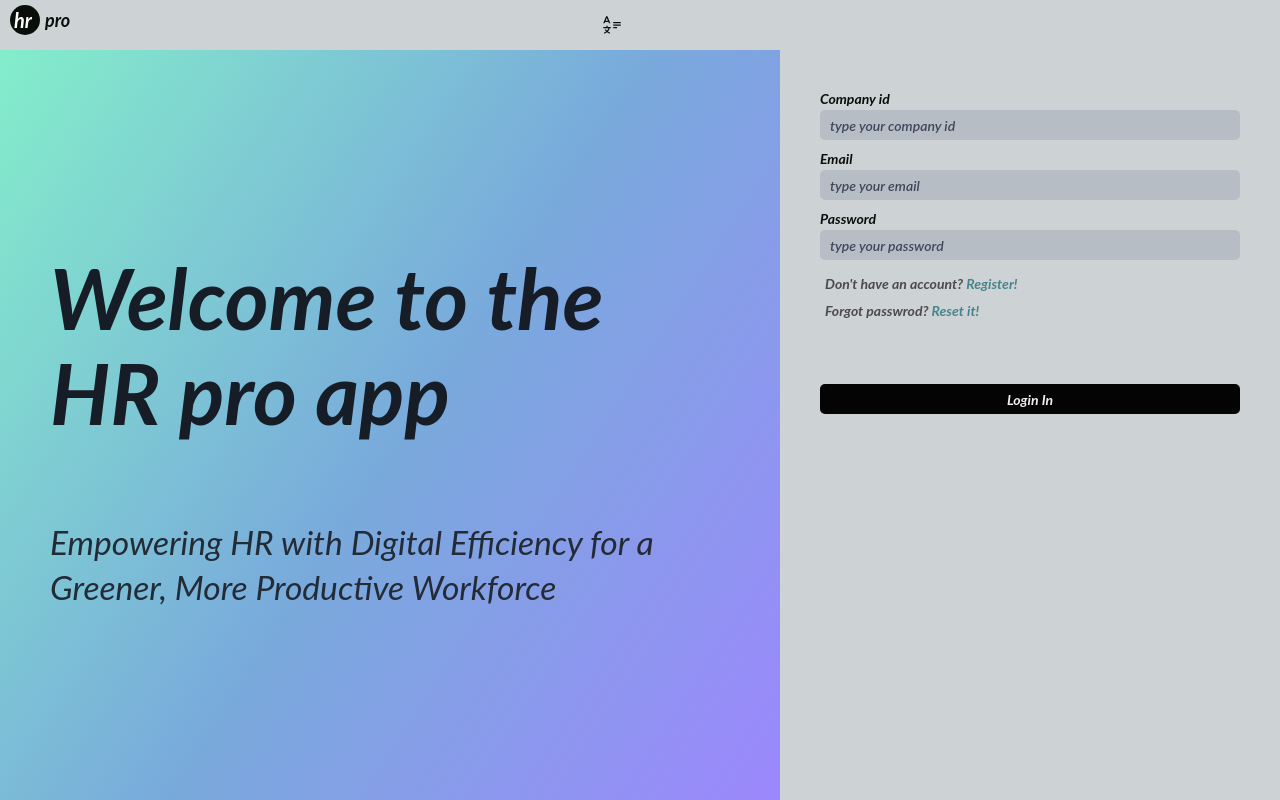
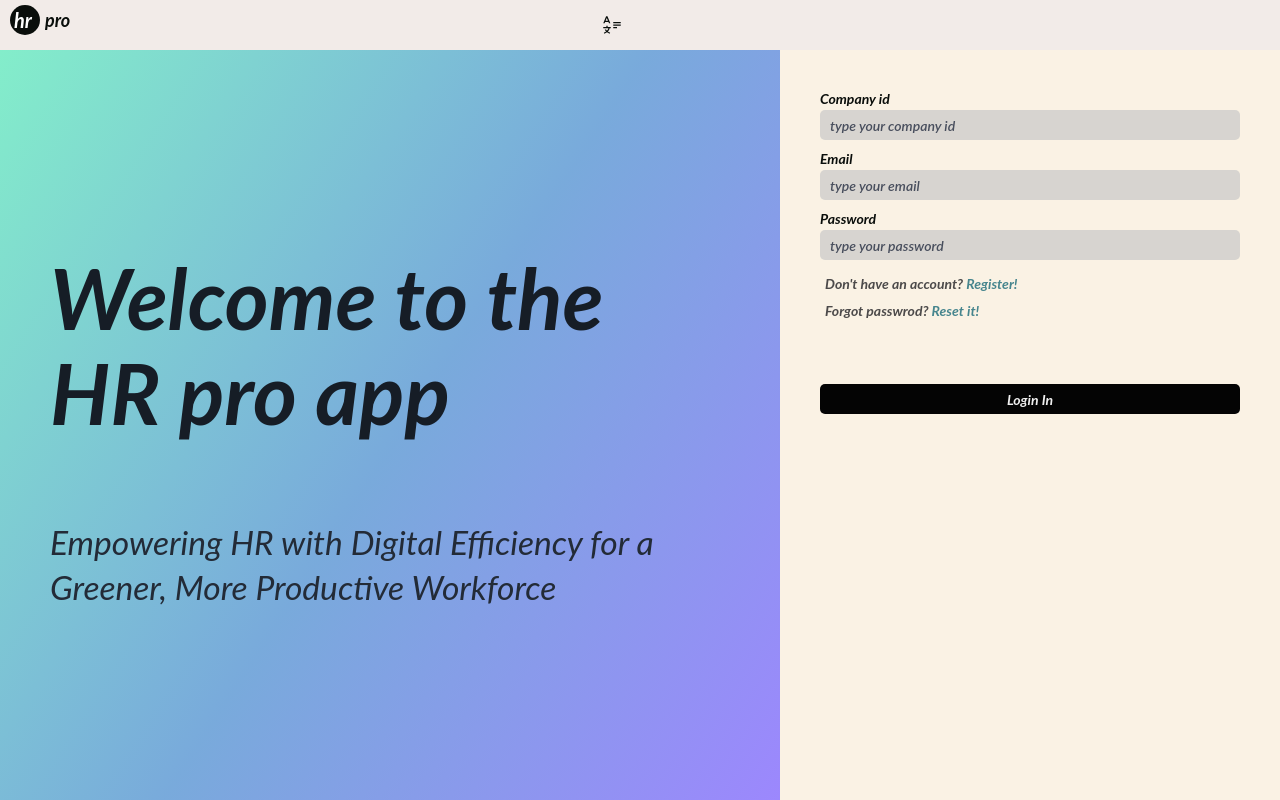
Before and after one commit to aplusInDev/hr-pro, a React (Create React App) app: page /login in a window 1280 px wide. Built offline with nearby package versions, Linux system fonts and the light colour scheme; some icons are missing.

Commit message:
updating css

```diff
--- a/src/assets/css/AddEmployee.css
+++ b/src/assets/css/AddEmployee.css
@@ -11,7 +11,8 @@
 }
 
 .add-employee > form {
-  background-color:#737b87;
+  /* background-color:#737b87; */
+  background-color: var(--main-color);
   width: 500px;
   min-height: fit-content;
   border-radius: 10px;
--- a/src/assets/css/App.css
+++ b/src/assets/css/App.css
@@ -127,12 +127,14 @@ button:disabled, button:disabled:hover {
   color: var(--primary-disabled-color) !important;
 }
 
-.main-item {
-  background-color: var(--primary-card-gb);
+.main-item{
+  background-color: var(--main-color);
+  outline: 1px solid #dddbd7;
 }
 
 .main-item:not(.active-card, .active):hover {
-  background-color: var(--secondary-item-gb);
+  background-color: var(--color23);
+  color: #fff;
 }
 
 .active-card {
@@ -187,7 +189,6 @@ span.close svg {
 }
 .secondary-btn:hover {
   background-color: rgba(47, 47, 167, 0.896) !important;
-  /* background-color: rgba(47, 47, 167, 0.671); */
 }
 
 .new-btn:not(.new-btn.active) {
@@ -208,13 +209,14 @@ main {
   overflow-y: scroll;
   overflow-x: hidden;
   scroll-behavior: smooth;
+  background: var(--primary-bg-style);
 }
 
-main.wide {
+aside.slim ~ main {
   position: absolute;
   width: calc(100vw - 90px);
   left: 80px;
-  top: 55px;
+  top: 50px;
   margin: auto;
 }
 
--- a/src/assets/css/Employees.css
+++ b/src/assets/css/Employees.css
@@ -25,13 +25,12 @@
 }
 
 .employees-container li {
-  /* background-color: var(--primary-card-gb); */
   width: 100%;
   min-height: 30px;
   line-height: 30px;
   padding: 10px;
   border-radius: 10px;
-  position: relative; /* added before adding new absence to replace li.show, li.hide */
+  position: relative;
 }
 
 .employees-container li.active > .main-info {
--- a/src/assets/css/Footer.css
+++ b/src/assets/css/Footer.css
@@ -6,6 +6,16 @@ footer {
   transform: translateY(-10px);
   height: 40px;
   line-height: 40px;
-  text-align: center;
+  text-align: left;
+  padding-left: 50px;
   color: var(--new-primary-color);
 }
+
+.footer a {
+  color: var(--new-primary-color);
+  display: flex;
+  align-items: center;
+  justify-content: flex-start;
+  gap: 5px;
+  margin-top: 10px;
+}
--- a/src/assets/css/Header.css
+++ b/src/assets/css/Header.css
@@ -2,9 +2,6 @@
   width: 100vw;
   height: 50px;
   background-color: var(--primary-header-gb);
-  /* position: absolute; */
-  /* top: 0;
-  left: 0; */
 }
 
 .logo-container {
@@ -133,7 +130,8 @@
   top: 45px;
   right: 5px;
   border-radius: 20px;
-  background-color: #d3cece;
+  /* background-color: #d3cece; */
+  background-color: var(--main-color);
   z-index: 1;
 }
 
@@ -148,7 +146,6 @@
 
 .profile-settings li a {
   border-radius: 10px;
-  line-height: 10px;
 }
 
 .profile-settings li a.active {
@@ -206,7 +203,8 @@
   top: 55px;
   right: 10px;
   border-radius: 20px;
-  background-color: #d3cece;
+  /* background-color: #d3cece; */
+  background-color: var(--main-color);
   z-index: 1;
 }
 
--- a/src/assets/css/index.css
+++ b/src/assets/css/index.css
@@ -1,6 +1,7 @@
 :root {
   --cardFont: -apple-system,BlinkMacSystemFont,"Segoe UI","Noto Sans",Helvetica,Arial,sans-serif,"Apple Color Emoji","Segoe UI Emoji";
   --main-white: #FFFFFF;
+  --main-color: #faf2e4;
   --main-light-color: #D9D9D9;
   --bgColor2: #d1f8f9;
   --main-black: #000000;
@@ -33,7 +34,8 @@
   --color2: #ded5d2;
   --color3: #5f5764;
   --color4: #6698c4;
-  --color5: #f2ebe8;
+  --color51: #f2ebe8;
+  --color5: #dce6e7;
   --color6: #608081;
   --color7: #ceebef;
   --color8: #1e2024;
@@ -52,6 +54,7 @@
   --color20: #303030;
   --color21: #a8c7fa;
   --color22: #eaf1fb;
+  --color23: #3881ca54;
   --pfontColor: #48566b;
   --aside-ground: rgb(37, 155, 233);
   /* ---------------------------------------- */
@@ -59,13 +62,9 @@
   --primary-color: #0A0E0B;
   --secondary-color: #f2f2f2;
   --primary-disabled-color: rgba(16, 16, 16, 0.3);
-  /* --primary-bg: #add8e61f; */
-  /* --primary-bg: #ade6dc29; */
-  /* --primary-bg: #cdd2ce90; */ /* old */
-  --primary-bg: #ccd4d383; /* new */
+  --primary-bg: #ccd4d383;
   --secondary-gb: var(--color15);
   --primary-card-gb: #b0bfc4b2;
-  /* --primary-card-gb: var(--sidebar-bg); */
   --primary-aside-color: var(--color1);
   --primary-btn-gb: #022c3a13;
   --secondary-btn-gb: #e8eef013;
@@ -77,21 +76,17 @@
   --secondary-item-gb: #0331435e;
   --new-primary-color: var(--primary-color);
   --new-secondary-color: #fefefe;
-  --primary-header-gb: #a8aba99a;
-  /* --primary-header-gb: #b0bfc4c2; */ /* old */
-  --primary-header-gb: #cdd2d4; /* new */
-  /* --sidebar-bg: #acb0ad90; */
-  /* --sidebar-bg: #b0bfc4a9; */ /* old */
-  --sidebar-bg: var(--primary-header-gb); /* new */
-  /* --sidebar-bg: var(--second-dark-color); */
+  --primary-header-gb: var(--color51);
+  --sidebar-bg: var(--main-color);
   --primary-font-color: #333;
   --secondary-font-color: #666;
   --main-heading-color: #161d26;
   --main-pcolor: #232b37;
+  --primary-bg-style:  linear-gradient(123deg, #5de8bac3, #3881caac);
 }
 
 .dark-mode {
-  /* --primary-bg: var(--color9); */
+  --main-color: #d1d3d6ec;
   --main-heading-color: #f1f1f1a0;
   --main-pcolor: #738297;
   --primary-bg: #000000e2;
@@ -101,12 +96,11 @@
   --secondary-item-gb: #9ab9c5a9;
   --new-primary-color: #fefefe;
   --new-secondary-color: var(--primary-color);
-  /* --sidebar-bg: #c0edcb; */
-  /* --sidebar-bg: var(--second-dark-color); */
-  /* --primary-header-gb: var(--midnight-black); */
   --primary-header-gb: var(--color20);
   --sidebar-bg: var(--color20);
   --secondary-font-color: #3d3b3b;
+  --primary-bg-style: #2d2f35fa;
+  --color23: #d1d3d6be;
 }
 
 .error,
@@ -150,10 +144,6 @@ html, body, #root {
   overflow: hidden;
 }
 
-main {
-  background-color: var(--primary-bg);
-}
-
 ::-webkit-scrollbar {
   width: 8px;
 }
--- a/src/layouts/Footer.jsx
+++ b/src/layouts/Footer.jsx
@@ -1,10 +1,14 @@
 import React from 'react'
 import '../assets/css/Footer.css'
+import { Icon } from '@iconify/react'
 
 function Footer() {
   return (
     <footer className='footer'>
-      <a href="#my_linkedIn">my linkedIn</a>
+      <a href="https://www.linkedin.com/in/abdessamad-laabid-836a12270/">
+        <Icon icon="skill-icons:linkedin" />
+        Abdessamad_plus
+      </a>
     </footer>
   )
 }
--- a/src/layouts/Header.jsx
+++ b/src/layouts/Header.jsx
@@ -17,14 +17,12 @@ function Header({ isConnected, showBtns=true }) {
   function handleClick() {
     const texts = Array.from(document.querySelectorAll('.text'));
     const sideBar = document.querySelector('aside');
-    const main = document.querySelector('main');
 
     texts.forEach(text => {
       text.classList.toggle('hide');
 
     });
     sideBar.classList.toggle('slim');
-    main.classList.toggle('wide');
   }
 
   return (
--- a/src/pages/PrivateRoute.jsx
+++ b/src/pages/PrivateRoute.jsx
@@ -11,8 +11,8 @@ export default function PrivateRoute() {
       <Header isConnected={isConnected} />
       {isConnected ? (
         <>
+          <Sidebar />
           <Outlet />
-          <Sidebar />
         </>
         ) : <LandingPage />}
     </>
--- a/src/services/httpClient.js
+++ b/src/services/httpClient.js
@@ -1,8 +1,8 @@
 import axios from "axios";
 
 const httpClient = axios.create({
-  // baseURL: "http://localhost:5000/api/v1/",
-  baseURL: "http://hrpro.aplusdev.tech/api/v1/",
+  baseURL: "http://localhost:5000/api/v1/",
+  // baseURL: "http://hrpro.aplusdev.tech/api/v1/",
   withCredentials: true,
 });
 
```
